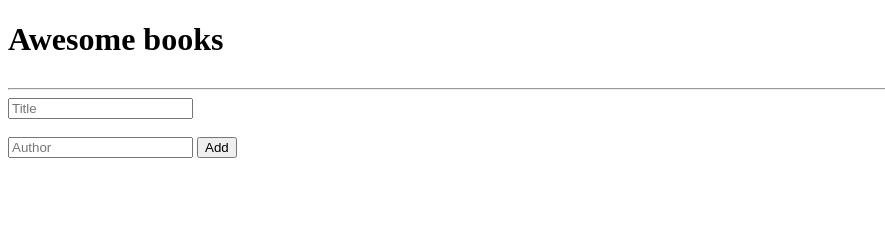
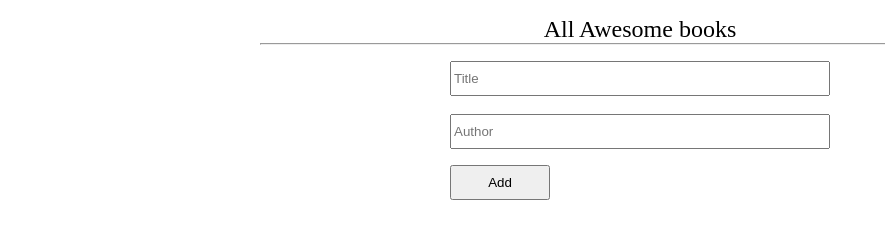
Before and after one commit to barakadanny/Awesome-books, a website: page index.html in a window 1280 px wide. Shown: the whole page, without its empty margins (0-885 px from the left). Drawn offline with Linux system fonts and the light colour scheme.

Commit message:
Add css styling

```diff
--- a/index.html
+++ b/index.html
@@ -5,10 +5,13 @@
     <meta http-equiv="X-UA-Compatible" content="IE=edge">
     <meta name="viewport" content="width=device-width, initial-scale=1.0">
     <title>Awesome Books</title>
+    <link rel="stylesheet" href="style.css">
 </head>
 <body>
     <div class="main">
-        <h1>Awesome books</h1>
+        <div class="content">
+            <div class='content-description'>
+                <h1 class="main-title">All Awesome books</h1>
                 <div class="books">
                     <table>
                         <tbody class='books-list'>
@@ -21,8 +24,11 @@
                     <form action="submit">
                         <input class="book-title" type="text" name="title" placeholder="Title"> <br><br>
                         <input class="book-author" type="text" name="author" placeholder="Author">
-                <input class='add-book' type="submit" value="Add">
+                        <input class='add-book-btn' type="submit" value="Add">
                     </form>
+                </div>
+
+            </div>
         </div>
     </div>
 
--- a/main.js
+++ b/main.js
@@ -22,8 +22,7 @@ function createBook(title, author) {
   const singleBook = document.createElement('tr');
   books.forEach((book, index) => {
     singleBook.innerHTML = `
-            <td>${book.title}</td>
-            <td>${book.author}</td>
+            <td>" ${book.title} " by ${book.author}</td>
             <td><input class="remove" type="submit" value="Remove"></td>
         `;
 
--- a/style.css
+++ b/style.css
@@ -1,3 +1,80 @@
+* {
+  box-sizing: border-box;
+  margin: 0;
+  padding: 0;
+}
+
 body {
-  background-color: #f5f5f5;
+  background-color: white;
+  width: 100%;
 }
+
+.main {
+  max-width: 800px;
+  margin: 0 auto;
+  padding: 0 20px;
+}
+
+.content {
+  width: 100%;
+  display: flex;
+  flex-direction: column;
+  justify-content: center;
+  padding: 1rem 0;
+}
+
+.content-description {
+  align-items: center;
+  width: 100%;
+}
+
+.main-title {
+  text-align: center;
+  font-size: 24px;
+  font-weight: 500;
+}
+
+/* table css */
+table {
+  border-collapse: collapse;
+  width: 100%;
+}
+
+td {
+  border: 1px solid#dddddd;
+  text-align: left;
+  padding: 5px;
+}
+
+tr:nth-child(even) {
+  background-color: #ddd;
+}
+
+/* add book section */
+.add-book {
+  width: 100%;
+  display: flex;
+  flex-direction: column;
+  justify-content: center;
+  align-items: center;
+  padding: 1rem 0;
+}
+
+form {
+  width: 50%;
+}
+
+.book-author {
+  margin-bottom: 1rem;
+}
+
+input {
+  width: 100%;
+  padding: 8px 2px;
+  outline: none;
+}
+
+.add-book-btn {
+  align-self: flex-end;
+  max-width: 100px;
+}
```
Lines whose indentation alone changed are shown as unchanged.
